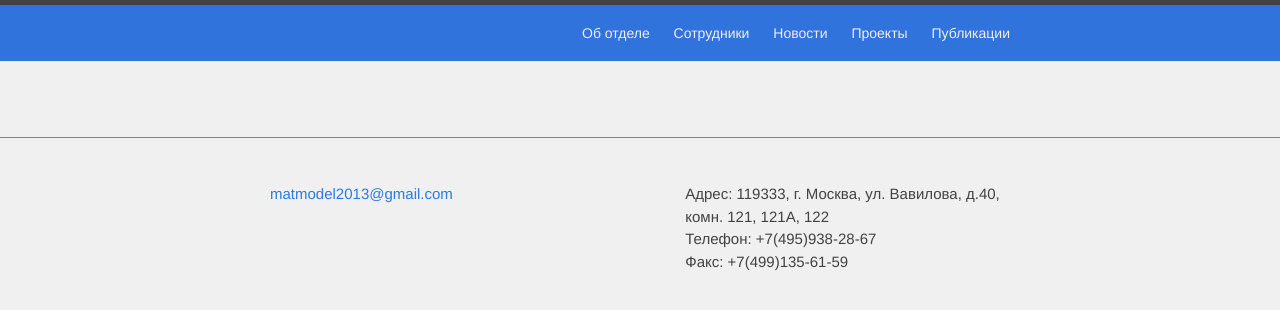
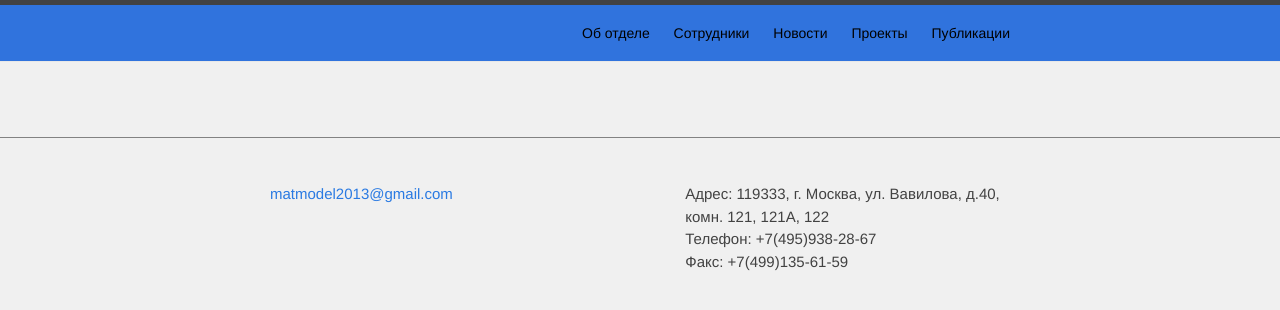
Before and after one commit to iskolbin/ccasen, a Jekyll site: the page built from index.html, in a window 1280 px wide. Shown: the top 310 px of the page. Built offline with Jekyll 4.4.1, drawn with Linux system fonts in a browser that asks for light colours.

Commit message:
fix color

```diff
--- a/css/main.scss
+++ b/css/main.scss
@@ -19,7 +19,7 @@ $brand-color:      #2a7ae2;
 $title-background-color: #3073dd;
 $nav-background-color: #3073dd;
 $title-font-color: #eeeeee;
-$nav-font-color: #eeeeee;
+$nav-font-color: #000000;
 
 $grey-color:       #828282;
 $grey-color-light: lighten($grey-color, 40%);
```
